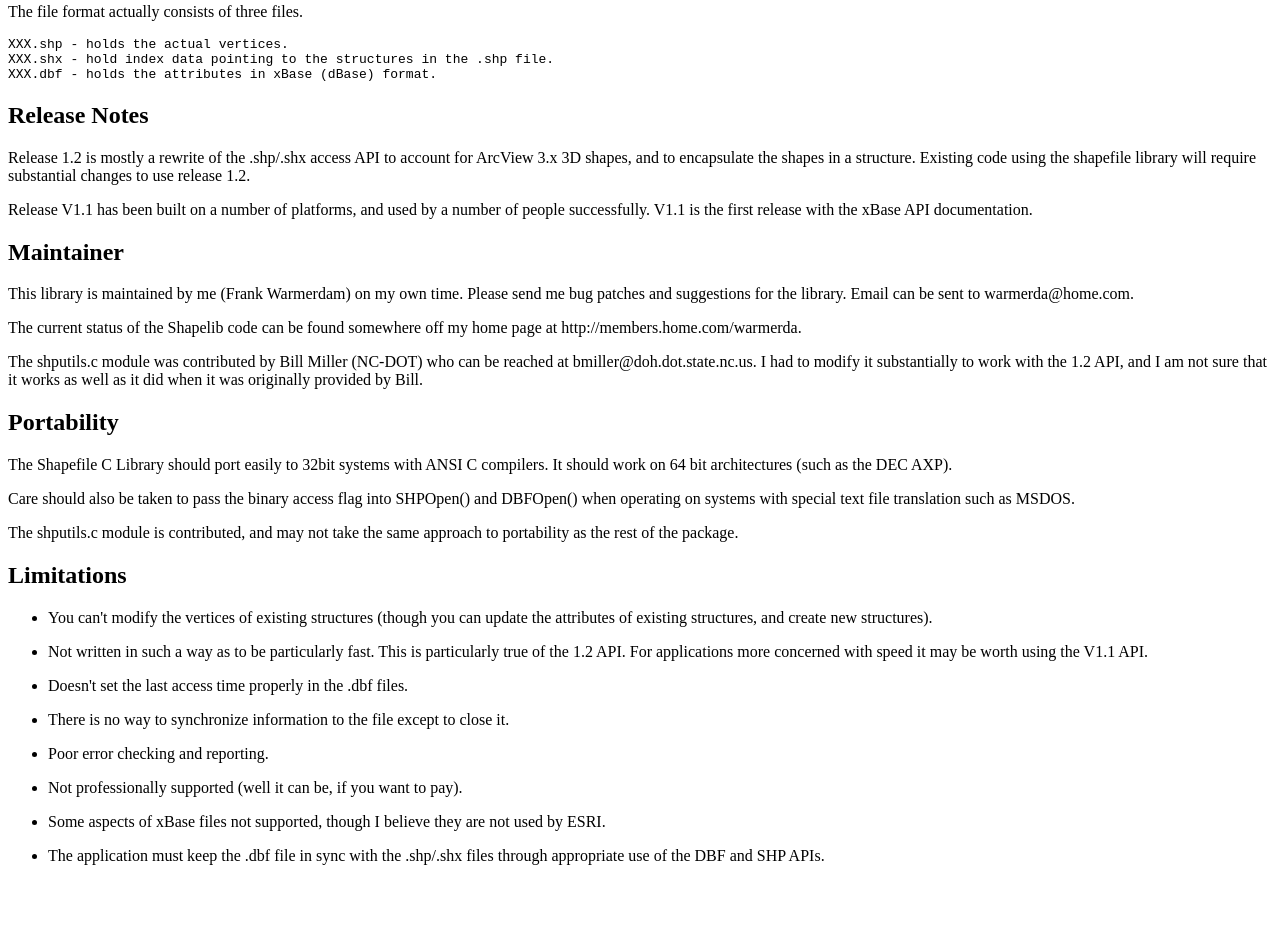
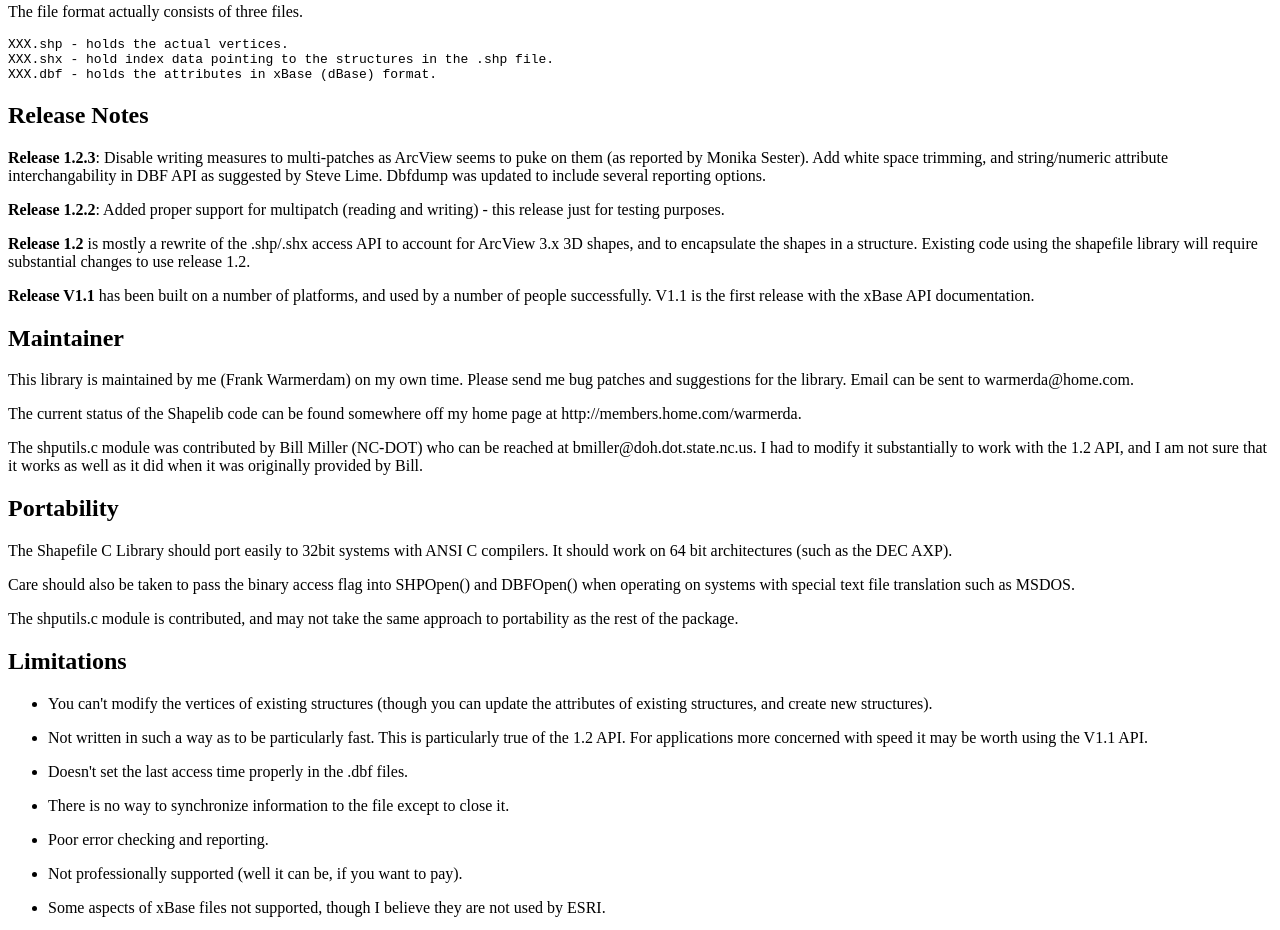
Before and after one commit to OSGeo/shapelib, a plain HTML site: page web/index.html in a window 1280 px wide. Shown: the part 1307-2237 px from the top of the page. Before the commit the page ends 2188 px from the top, so only its background shows below. Drawn offline with Linux system fonts and the light colour scheme.

Commit message:
Added additional release notes.

```diff
--- a/web/index.html
+++ b/web/index.html
@@ -122,13 +122,22 @@ XXX.dbf - holds the attributes in xBase (dBase) format.
 
 <h2>Release Notes</h2>
 
-Release 1.2 is mostly a rewrite of the .shp/.shx access API to account for
-ArcView 3.x 3D shapes, and to encapsulate the shapes in a structure.
+<b>Release 1.2.3</b>: Disable writing measures to multi-patches as ArcView
+seems to puke on them (as reported by Monika Sester).  Add white space
+trimming, and string/numeric attribute interchangability in DBF API
+as suggested by Steve Lime.  Dbfdump was updated to include several
+reporting options.<p>
+
+<b>Release 1.2.2</b>: Added proper support for multipatch (reading and
+writing) - this release just for testing purposes.<p>
+
+<b>Release 1.2</b> is mostly a rewrite of the .shp/.shx access API to account
+for ArcView 3.x 3D shapes, and to encapsulate the shapes in a structure.
 Existing code using the shapefile library will require substantial changes
 to use release 1.2.<p>
 
-Release V1.1 has been built on a number of platforms, and used by a number
-of people successfully.  V1.1 is the first release with the xBase API
+<b>Release V1.1</b> has been built on a number of platforms, and used by a
+number of people successfully.  V1.1 is the first release with the xBase API
 documentation.<p>
 
 
```
